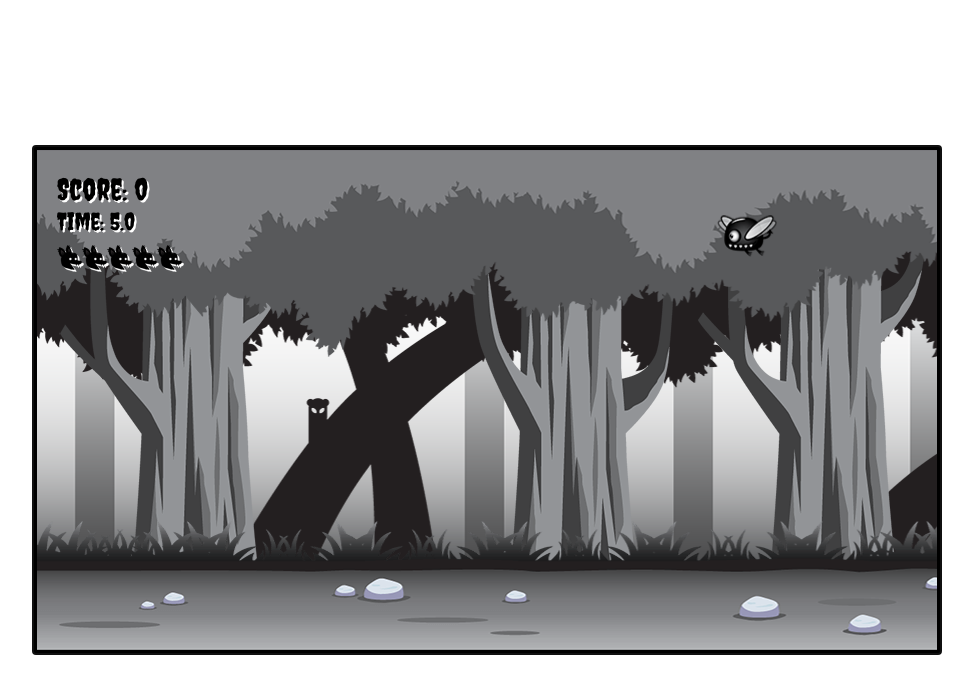
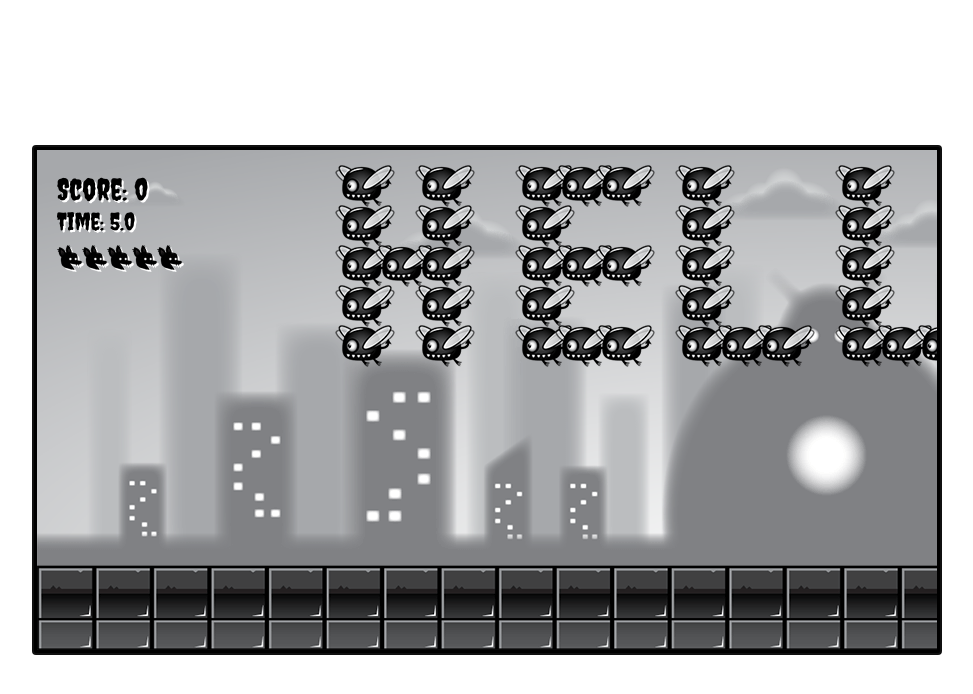
Before and after one commit to Ahmed-M-Tawfik/symmetrical-octo-eureka, a plain HTML site: page src/index.html in a window 1280 px wide. Shown: the whole page, without its empty margins (153-1126 px from the left). Drawn offline with Linux system fonts and the light colour scheme.

Commit message:
Added score reset on level change. Added city background and changed levels to forest and city. Ground margin corrects based on level.

```diff
--- a/src/index.html
+++ b/src/index.html
@@ -22,11 +22,17 @@
       <img id="player" src="../../assets/player.png" />
       <img id="lives" src="../../assets/lives.png" />
 
-      <img id="layer5" src="../../assets/background/layer-5.png" />
-      <img id="layer4" src="../../assets/background/layer-4.png" />
-      <img id="layer3" src="../../assets/background/layer-3.png" />
-      <img id="layer2" src="../../assets/background/layer-2.png" />
-      <img id="layer1" src="../../assets/background/layer-1.png" />
+      <img id="bglayer5-forest" src="../../assets/background/forest/bglayer5-forest.png" />
+      <img id="bglayer4-forest" src="../../assets/background/forest/bglayer4-forest.png" />
+      <img id="bglayer3-forest" src="../../assets/background/forest/bglayer3-forest.png" />
+      <img id="bglayer2-forest" src="../../assets/background/forest/bglayer2-forest.png" />
+      <img id="bglayer1-forest" src="../../assets/background/forest/bglayer1-forest.png" />
+
+      <img id="bglayer5-city" src="../../assets/background/city/bglayer5-city.png" />
+      <img id="bglayer4-city" src="../../assets/background/city/bglayer4-city.png" />
+      <img id="bglayer3-city" src="../../assets/background/city/bglayer3-city.png" />
+      <img id="bglayer2-city" src="../../assets/background/city/bglayer2-city.png" />
+      <img id="bglayer1-city" src="../../assets/background/city/bglayer1-city.png" />
 
       <img id="enemy_fly" src="../../assets/enemies/enemy_fly.png" />
       <img id="enemy_plant" src="../../assets/enemies/enemy_plant.png" />
--- a/src/js/background.js
+++ b/src/js/background.js
@@ -19,24 +19,39 @@ class Layer {
 }
 
 export class Background {
-  constructor(game) {
+  constructor(
+    game,
+    width,
+    height,
+    groundMargin,
+    backgroundLayers = [
+      // example
+      { imageName: "layer1", speed: 0.15 },
+      { imageName: "layer2", speed: 0.2 },
+      { imageName: "layer3", speed: 0.4 },
+      { imageName: "layer4", speed: 0.6 },
+      { imageName: "layer5", speed: 1 },
+    ]
+  ) {
     this.game = game;
-    this.width = 1667;
-    this.height = 500;
+    this.width = width;
+    this.height = height;
+    this.groundMargin = groundMargin;
 
-    this.layer5image = document.getElementById("layer5");
-    this.layer4image = document.getElementById("layer4");
-    this.layer3image = document.getElementById("layer3");
-    this.layer2image = document.getElementById("layer2");
-    this.layer1image = document.getElementById("layer1");
-
-    this.layer1 = new Layer(this.game, this.width, this.height, 0.15, this.layer1image);
-    this.layer2 = new Layer(this.game, this.width, this.height, 0.2, this.layer2image);
-    this.layer3 = new Layer(this.game, this.width, this.height, 0.4, this.layer3image);
-    this.layer4 = new Layer(this.game, this.width, this.height, 0.6, this.layer4image);
-    this.layer5 = new Layer(this.game, this.width, this.height, 1, this.layer5image);
-
-    this.layers = [this.layer1, this.layer2, this.layer3, this.layer4, this.layer5];
+    this.layers = [];
+    backgroundLayers.forEach((layer) => {
+      const layerInstance = new Layer(
+        this.game,
+        this.width,
+        this.height,
+        layer.speed,
+        document.getElementById(layer.imageName)
+      );
+      this.layers.push(layerInstance);
+    });
+  }
+  start() {
+    this.game.groundMargin = this.groundMargin;
   }
   update() {
     this.layers.forEach((layer) => {
@@ -49,3 +64,27 @@ export class Background {
     });
   }
 }
+
+export class ForestBackground extends Background {
+  constructor(game) {
+    super(game, 1667, 500, 40, [
+      { imageName: "bglayer1-forest", speed: 0.15 },
+      { imageName: "bglayer2-forest", speed: 0.2 },
+      { imageName: "bglayer3-forest", speed: 0.4 },
+      { imageName: "bglayer4-forest", speed: 0.6 },
+      { imageName: "bglayer5-forest", speed: 1 },
+    ]);
+  }
+}
+
+export class CityBackground extends Background {
+  constructor(game) {
+    super(game, 1667, 500, 80, [
+      { imageName: "bglayer1-city", speed: 0.15 },
+      { imageName: "bglayer2-city", speed: 0.2 },
+      { imageName: "bglayer3-city", speed: 0.4 },
+      { imageName: "bglayer4-city", speed: 0.6 },
+      { imageName: "bglayer5-city", speed: 1 },
+    ]);
+  }
+}
--- a/src/js/gameConfig.js
+++ b/src/js/gameConfig.js
@@ -4,7 +4,6 @@ export const GAME_CONFIG = {
   canvasHeight: 500,
 
   // environment
-  groundMargin: 40,
   playerMaxSpeed: 3,
   enemyInterval: 1000,
 
@@ -13,7 +12,7 @@ export const GAME_CONFIG = {
   // maxTime: 30000,
   maxTime: 10000,
 
-  winningScore: 40,
+  winningScore: 5,
 
   initialLives: 5,
 };
--- a/src/js/level.js
+++ b/src/js/level.js
@@ -7,6 +7,7 @@ export class Level {
   }
 
   start() {
+    this.background.start();
     this.spawnStrategy = this.spawnStrategyCallback(this.game);
   }
 
--- a/src/js/main.js
+++ b/src/js/main.js
@@ -1,6 +1,6 @@
 import { Player } from "./player.js";
 import { InputHandler } from "./input.js";
-import { Background } from "./background.js";
+import { CityBackground, ForestBackground } from "./background.js";
 import { UI } from "./ui.js";
 import { GAME_CONFIG } from "./gameConfig.js";
 import { SpriteAnimator } from "./systems/spriteAnimator.js";
@@ -16,7 +16,6 @@ window.addEventListener("load", function () {
     constructor(width, height, context) {
       this.width = width;
       this.height = height;
-      this.groundMargin = GAME_CONFIG.groundMargin;
       this.speed = 0;
       this.maxSpeed = GAME_CONFIG.playerMaxSpeed;
 
@@ -24,22 +23,22 @@ window.addEventListener("load", function () {
 
       this.fontColor = "black";
 
+      this.gameLevels = [
+        new Level(this, new CityBackground(this), (game) => {
+          return new Manual1SpawnStrategy(this, manual1Spawn);
+        }),
+        new Level(this, new ForestBackground(this), (game) => {
+          return new RandomSpawnStrategy(this, GAME_CONFIG.enemyInterval);
+        }),
+      ];
+      this.currentGameLevel = 0;
+      this.gameLevels[this.currentGameLevel].start();
+
       this.player = new Player(this);
       this.input = new InputHandler(this, context.canvas);
       this.UI = new UI(this);
       this.spriteAnimator = new SpriteAnimator();
       this.particleAnimator = new ParticleAnimator(this);
-
-      this.gameLevels = [
-        new Level(this, new Background(this), (game) => {
-          return new RandomSpawnStrategy(this, GAME_CONFIG.enemyInterval);
-        }),
-        new Level(this, new Background(this), (game) => {
-          return new Manual1SpawnStrategy(this, manual1Spawn);
-        }),
-      ];
-      this.currentGameLevel = 0;
-      this.gameLevels[this.currentGameLevel].start();
 
       this.collisions = [];
       this.floatingMessages = [];
@@ -123,6 +122,8 @@ window.addEventListener("load", function () {
       this.collisions = [];
       this.floatingMessages = [];
 
+      this.score = 0;
+
       this.time = 0;
       this.levelComplete = false;
 
--- a/src/js/player.js
+++ b/src/js/player.js
@@ -71,12 +71,7 @@ export class Player {
   }
   checkCollision() {
     this.game.enemies.forEach((enemy) => {
-      if (
-        this.x < enemy.x + enemy.width &&
-        this.x + this.width > enemy.x &&
-        this.y < enemy.y + enemy.height &&
-        this.y + this.height > enemy.y
-      ) {
+      if (this.isCollidedWithEnemy(enemy)) {
         // collision detected
         enemy.markedForDeletion = true;
         this.game.collisions.push(
@@ -95,4 +90,12 @@ export class Player {
       }
     });
   }
+  isCollidedWithEnemy(enemy) {
+    return (
+      this.x < enemy.x + enemy.width &&
+      this.x + this.width > enemy.x &&
+      this.y < enemy.y + enemy.height &&
+      this.y + this.height > enemy.y
+    );
+  }
 }
```
Also changed, not shown: assets/background/city/bglayer1-city.png (added), assets/background/city/bglayer2-city.png (added), assets/background/city/bglayer3-city.png (added), assets/background/city/bglayer4-city.png (added), assets/background/city/bglayer5-city.png (added), assets/background/forest/bglayer1-forest.png (renamed from assets/background/layer-1.png), assets/background/forest/bglayer2-forest.png (renamed from assets/background/layer-2.png), assets/background/forest/bglayer3-forest.png (renamed from assets/background/layer-3.png), assets/background/forest/bglayer4-forest.png (renamed from assets/background/layer-4.png), assets/background/forest/bglayer5-forest.png (renamed from assets/background/layer-5.png).
